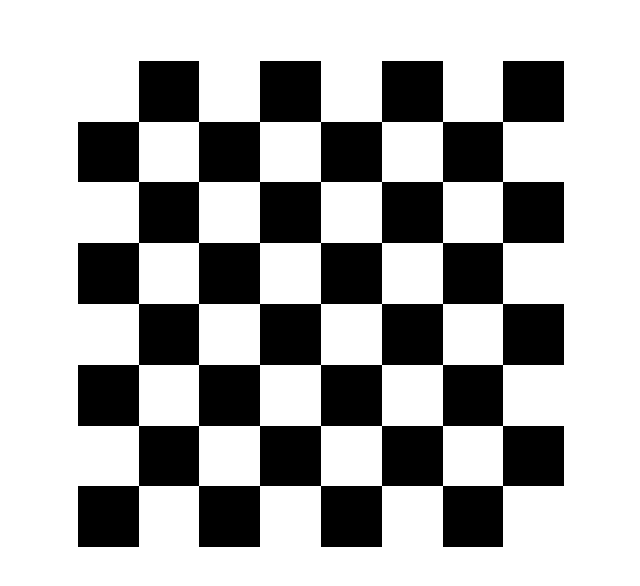
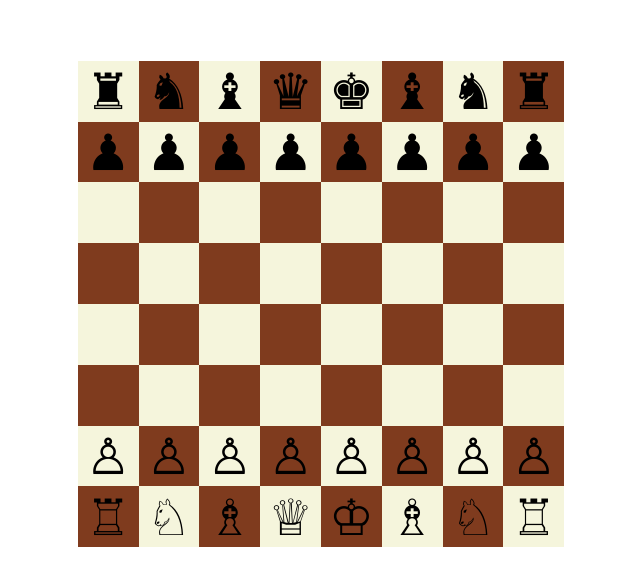
Before and after one commit to LucFERRO/ChessNext, a Next.js app: page / in a window 1280 px wide. Shown: the top 586 px of the page, without its empty margins (319-959 px from the left). Built offline with nearby package versions, Linux system fonts and the light colour scheme.

Commit message:
spawn piece FULL OPTI

```diff
--- a/components/Board.js
+++ b/components/Board.js
@@ -204,56 +204,35 @@ export default function Board() {
     }
 
     const [selectedPiece, setSelectedPiece] = useState({
-        x: 3,
-        y: 0,
-        symbol: '9820',
-        isDead: false
-    })
-
-    const [selectedPiece1, setSelectedPiece1] = useState({
-        x: 0,
-        y: 0,
-        symbol: '9820',
-        isDead: false
-    })
-    const [selectedPiece2, setSelectedPiece2] = useState({
-        x: 1,
-        y: 0,
-        symbol: '9822',
-        isDead: false
+        x: null,
+        y: null,
+        symbol: null,
+        isDead: null
     })
 
     const [whiteTeam, setWhiteTeam] = useState(whiteTeamStartingPos)
     const [blackTeam, setBlackTeam] = useState(blackTeamStartingPos)
 
-    const piecePlacement = async (x, y) => {
-        let res = await Object.keys(whiteTeam).forEach(piece => {
-            console.log('test', whiteTeam[piece]['symbol'])
-            // if (x != whiteTeam[piece]['x'] || y != whiteTeam[piece]['y']) return
-            if (x == whiteTeam[piece].x && y == whiteTeam[piece].y) return whiteTeam[piece]
-        })
-        return res.symbol
-    }
-
-    const test1 = (x, y) => {
-        if (x == selectedPiece.x && y == selectedPiece.y) return String.fromCharCode(selectedPiece.symbol)
-        // Object.keys(whiteTeam).forEach( piece => {
-        //     if (x != whiteTeam[piece].x || y != whiteTeam[piece].y) return
-        //     return whiteTeam[piece].symbol
-        // })
-        return
-    }
-
-    const testGlobal = (x,y) => {
-        Object.keys(whiteTeam).forEach( piece => {
+    const testGlobal = (x, y) => {
+        Object.keys(whiteTeam).forEach(piece => {
             if (x != whiteTeam[piece].x || y != whiteTeam[piece].y) return
             console.log(piece, String.fromCharCode(whiteTeam[piece].symbol))
             return String.fromCharCode(whiteTeam[piece].symbol)
         })
     }
 
+    const piecePlacement = (x, y) => {
 
-    const remy = (x,y) => {
+        //Ne marche pas
+        // let pieces = ["rook1", "knight1", "bishop1", "queen", "king", "bishop2", "knight2", "rook2", "pawn1", "pawn2", "pawn3", "pawn4", "pawn5", "pawn6", "pawn7", "pawn8"]
+        // pieces.forEach( piece => {
+        //     if (x == whiteTeam[piece].x && y == whiteTeam[piece].y) {
+        //         console.log(String.fromCharCode(whiteTeam[piece].symbol))
+        //         return String.fromCharCode(whiteTeam[piece].symbol)
+        //     }
+        // })
+
+        // White team
         if (x == whiteTeam.rook1.x && y == whiteTeam.rook1.y) return String.fromCharCode(whiteTeam.rook1.symbol)
         if (x == whiteTeam.knight1.x && y == whiteTeam.knight1.y) return String.fromCharCode(whiteTeam.knight1.symbol)
         if (x == whiteTeam.bishop1.x && y == whiteTeam.bishop1.y) return String.fromCharCode(whiteTeam.bishop1.symbol)
@@ -262,32 +241,59 @@ export default function Board() {
         if (x == whiteTeam.bishop2.x && y == whiteTeam.bishop2.y) return String.fromCharCode(whiteTeam.bishop2.symbol)
         if (x == whiteTeam.knight2.x && y == whiteTeam.knight2.y) return String.fromCharCode(whiteTeam.knight2.symbol)
         if (x == whiteTeam.rook2.x && y == whiteTeam.rook2.y) return String.fromCharCode(whiteTeam.rook2.symbol)
-        if (x == whiteTeam.rook1.x && y == whiteTeam.rook1.y) return String.fromCharCode(whiteTeam.rook1.symbol)
-        if (x == whiteTeam.rook1.x && y == whiteTeam.rook1.y) return String.fromCharCode(whiteTeam.rook1.symbol)
-        if (x == whiteTeam.rook1.x && y == whiteTeam.rook1.y) return String.fromCharCode(whiteTeam.rook1.symbol)
-        if (x == whiteTeam.rook1.x && y == whiteTeam.rook1.y) return String.fromCharCode(whiteTeam.rook1.symbol)
-        if (x == whiteTeam.rook1.x && y == whiteTeam.rook1.y) return String.fromCharCode(whiteTeam.rook1.symbol)
-        if (x == whiteTeam.rook1.x && y == whiteTeam.rook1.y) return String.fromCharCode(whiteTeam.rook1.symbol)
-        if (x == whiteTeam.rook1.x && y == whiteTeam.rook1.y) return String.fromCharCode(whiteTeam.rook1.symbol)
-        if (x == whiteTeam.rook1.x && y == whiteTeam.rook1.y) return String.fromCharCode(whiteTeam.rook1.symbol)
+
+        if (x == whiteTeam.pawn1.x && y == whiteTeam.pawn1.y) return String.fromCharCode(whiteTeam.pawn1.symbol)
+        if (x == whiteTeam.pawn2.x && y == whiteTeam.pawn2.y) return String.fromCharCode(whiteTeam.pawn2.symbol)
+        if (x == whiteTeam.pawn3.x && y == whiteTeam.pawn3.y) return String.fromCharCode(whiteTeam.pawn3.symbol)
+        if (x == whiteTeam.pawn4.x && y == whiteTeam.pawn4.y) return String.fromCharCode(whiteTeam.pawn4.symbol)
+        if (x == whiteTeam.pawn5.x && y == whiteTeam.pawn5.y) return String.fromCharCode(whiteTeam.pawn5.symbol)
+        if (x == whiteTeam.pawn6.x && y == whiteTeam.pawn6.y) return String.fromCharCode(whiteTeam.pawn6.symbol)
+        if (x == whiteTeam.pawn7.x && y == whiteTeam.pawn7.y) return String.fromCharCode(whiteTeam.pawn7.symbol)
+        if (x == whiteTeam.pawn8.x && y == whiteTeam.pawn8.y) return String.fromCharCode(whiteTeam.pawn8.symbol)
+
+
+        // Black team
+        if (x == blackTeam.rook1.x && y == blackTeam.rook1.y) return String.fromCharCode(blackTeam.rook1.symbol)
+        if (x == blackTeam.knight1.x && y == blackTeam.knight1.y) return String.fromCharCode(blackTeam.knight1.symbol)
+        if (x == blackTeam.bishop1.x && y == blackTeam.bishop1.y) return String.fromCharCode(blackTeam.bishop1.symbol)
+        if (x == blackTeam.queen.x && y == blackTeam.queen.y) return String.fromCharCode(blackTeam.queen.symbol)
+        if (x == blackTeam.king.x && y == blackTeam.king.y) return String.fromCharCode(blackTeam.king.symbol)
+        if (x == blackTeam.bishop2.x && y == blackTeam.bishop2.y) return String.fromCharCode(blackTeam.bishop2.symbol)
+        if (x == blackTeam.knight2.x && y == blackTeam.knight2.y) return String.fromCharCode(blackTeam.knight2.symbol)
+        if (x == blackTeam.rook2.x && y == blackTeam.rook2.y) return String.fromCharCode(blackTeam.rook2.symbol)
+
+        if (x == blackTeam.pawn1.x && y == blackTeam.pawn1.y) return String.fromCharCode(blackTeam.pawn1.symbol)
+        if (x == blackTeam.pawn2.x && y == blackTeam.pawn2.y) return String.fromCharCode(blackTeam.pawn2.symbol)
+        if (x == blackTeam.pawn3.x && y == blackTeam.pawn3.y) return String.fromCharCode(blackTeam.pawn3.symbol)
+        if (x == blackTeam.pawn4.x && y == blackTeam.pawn4.y) return String.fromCharCode(blackTeam.pawn4.symbol)
+        if (x == blackTeam.pawn5.x && y == blackTeam.pawn5.y) return String.fromCharCode(blackTeam.pawn5.symbol)
+        if (x == blackTeam.pawn6.x && y == blackTeam.pawn6.y) return String.fromCharCode(blackTeam.pawn6.symbol)
+        if (x == blackTeam.pawn7.x && y == blackTeam.pawn7.y) return String.fromCharCode(blackTeam.pawn7.symbol)
+        if (x == blackTeam.pawn8.x && y == blackTeam.pawn8.y) return String.fromCharCode(blackTeam.pawn8.symbol)
     }
 
-    // String.fromCharCode(X)
+    // Déplacement de pièce
+
+    // const movePiece = (piece, newX, newY) => {
+    //     const oldWhiteTeam = {...whiteTeam[piece]}
+    //     oldWhiteTeam[piece].x = newX
+    //     // oldWhiteTeam[piece].y = newY
+
+    //     setWhiteTeam({ [piece].x: oldWhiteTeam})
+    // }
+
+
+    // movePiece('queen', 4,3)
+    // console.log('new',whiteTeam)
 
     return (
         <div className={boardStyle.container}>
 
             {array.map((row, i) => {
                 return array.map((column, i) => {
-                    return <div className={(7 - column + row) % 2 == 0 ? boardStyle.black : boardStyle.white} data-x={column} data-y={7 - row}>
-                        <p>
-                            {testGlobal(column, 7-row)}
-                            {/* o */}
-                            {/* {`x= ${column} y=${7 - row}`} */}
-                            {/* {test1(column, 7-row)} */}
-
-                            {/* {String.fromCharCode(9820)} */}
-                            {/* {remy(column, 7-row)} */}
+                    return <div className={(7 - column + row) % 2 == 0 ? boardStyle.blackTile : boardStyle.whiteTile} data-x={column} data-y={7 - row}>
+                        <p className={`${boardStyle.piece} ${boardStyle.blackPiece}`}>
+                            {piecePlacement(column, 7 - row)}
                         </p>
                     </div>
                 })
--- a/styles/Board.module.scss
+++ b/styles/Board.module.scss
@@ -11,16 +11,27 @@
         display: inherit;
         place-content: center;
         aspect-ratio: 1/1;
-        p {
+
+        .piece {
             font-size: 50px;
         }
+
+        .whitePiece {
+            color: white
+        }
+
+        .blackPiece {
+            color: black
+        }
     }
+
+    .whiteTile {
+        background-color: beige;
+    }
+
+    .blackTile {
+        background-color: #7F3B1E;
+    }
+
+
 }
-
-.white {
-    background-color: white;
-}
-
-.black {
-    background-color: black;
-}
```
Also changed, not shown: styles/globals.css (+1 -9 lines).
